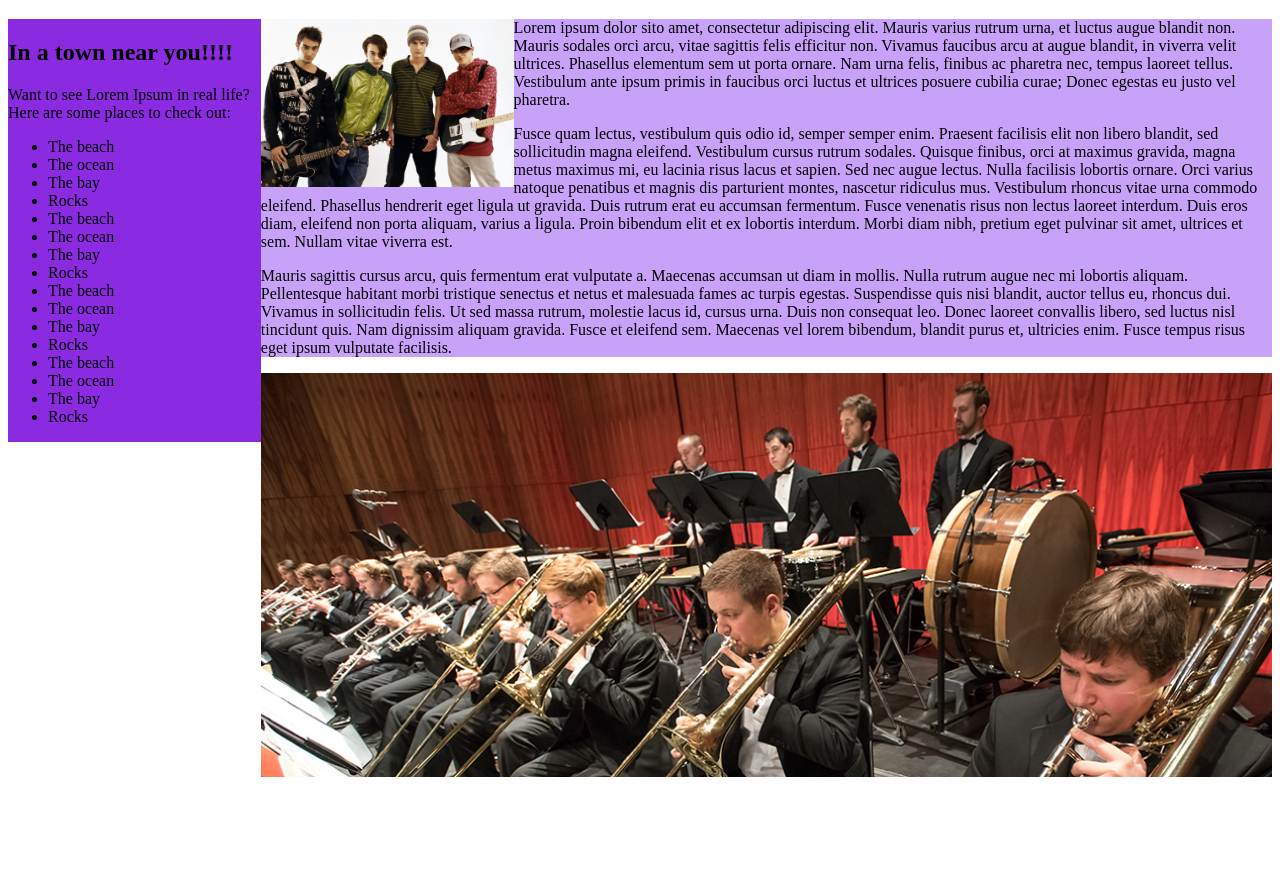
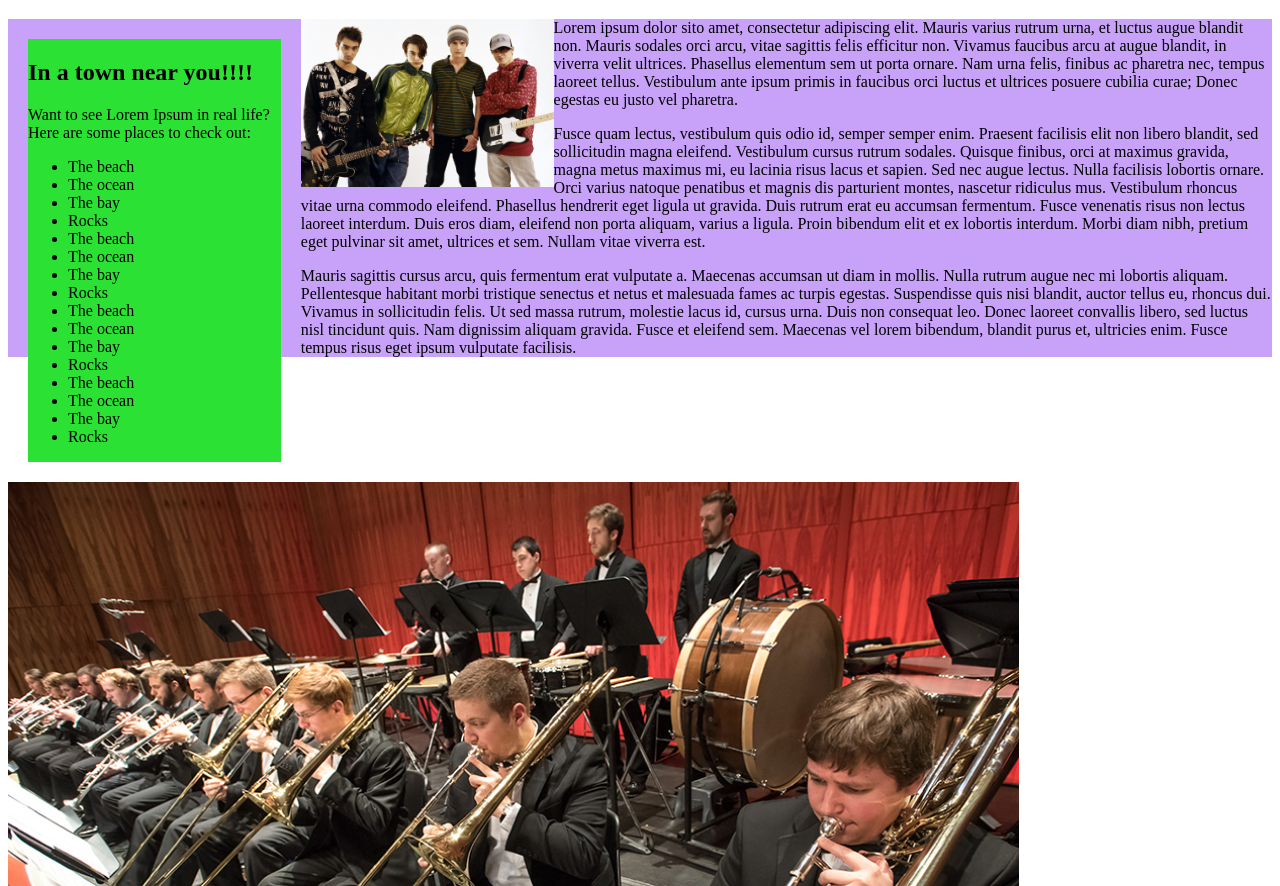
Before and after one commit to alex-mcknight11/band-website, a plain HTML site: page index.html in a window 1280 px wide. Shown: the part 61-947 px from the top of the page. Before the commit the page ends 838 px from the top, so only its background shows below. Drawn offline with Linux system fonts and the light colour scheme.

Commit message:
Added margins Co-authored-by: Derrak <derrak@gmail.com> Co-authored-by: jamesp92 <pjperry28@gmail.com>

```diff
--- a/css/styles.css
+++ b/css/styles.css
@@ -1,8 +1,13 @@
 .sidebar {
   width: 20%;
   float: left;
-  background-color: blueviolet;
+  background-color: rgb(43, 226, 52);
   text-align: left;
+  margin: 20px;
+  border-width: 10px;
+  /* padding: 4px; */
+
+
 }
 
 .main {
```
